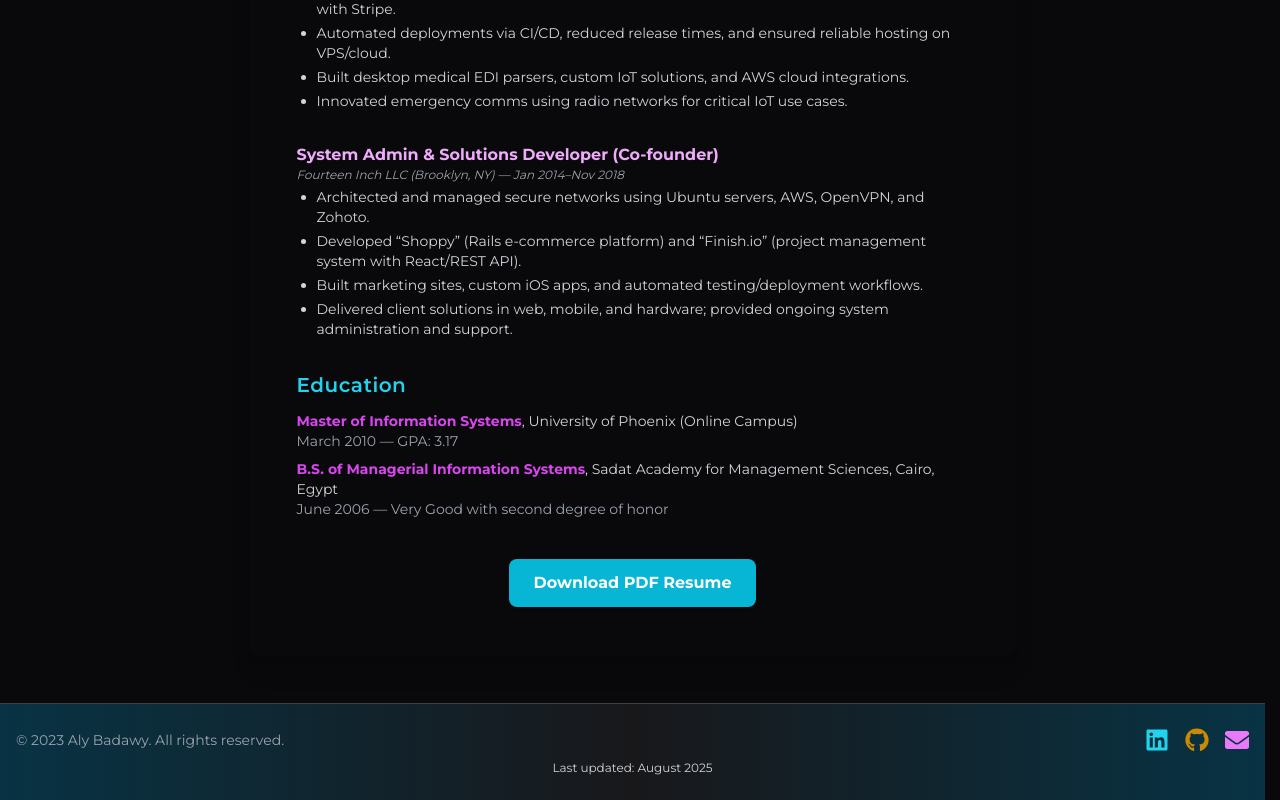
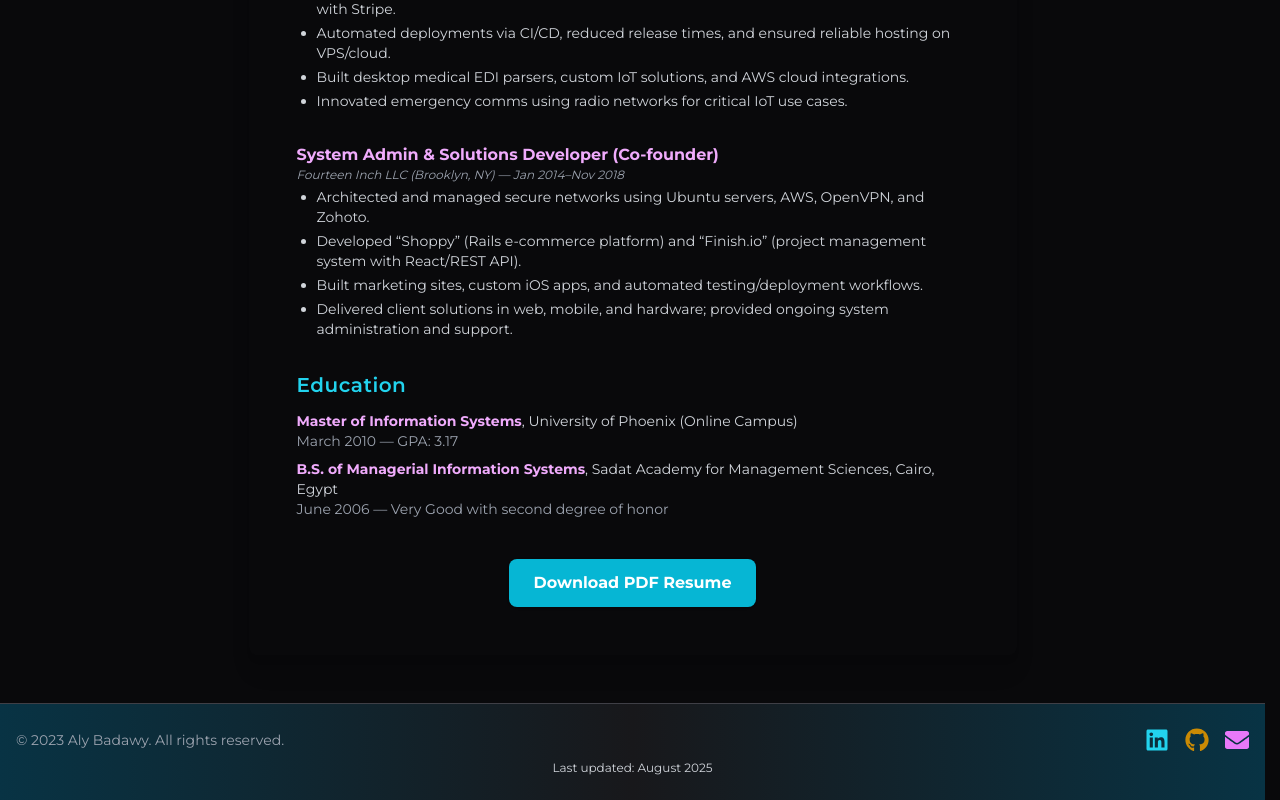
Before and after one commit to AlyBadawy/AlyBadawy_Com, a Next.js app: page /resume in a window 1280 px wide. Shown: the part 1075-1875 px from the top of the page. Built offline with nearby package versions, Linux system fonts and the light colour scheme.

Commit message:
Resume page

```diff
--- a/src/app/resume/page.tsx
+++ b/src/app/resume/page.tsx
@@ -188,14 +188,14 @@
         </h2>
         <div className="text-gray-300 text-sm">
           <div>
-            <span className="font-bold text-fuchsia-500">
+            <span className="font-bold text-fuchsia-300">
               Master of Information Systems
             </span>
             , University of Phoenix (Online Campus) <br />
             <span className="text-gray-400">March 2010 &mdash; GPA: 3.17</span>
           </div>
           <div className="mt-2">
-            <span className="font-bold text-fuchsia-500">
+            <span className="font-bold text-fuchsia-300">
               B.S. of Managerial Information Systems
             </span>
             , Sadat Academy for Management Sciences, Cairo, Egypt <br />
```
